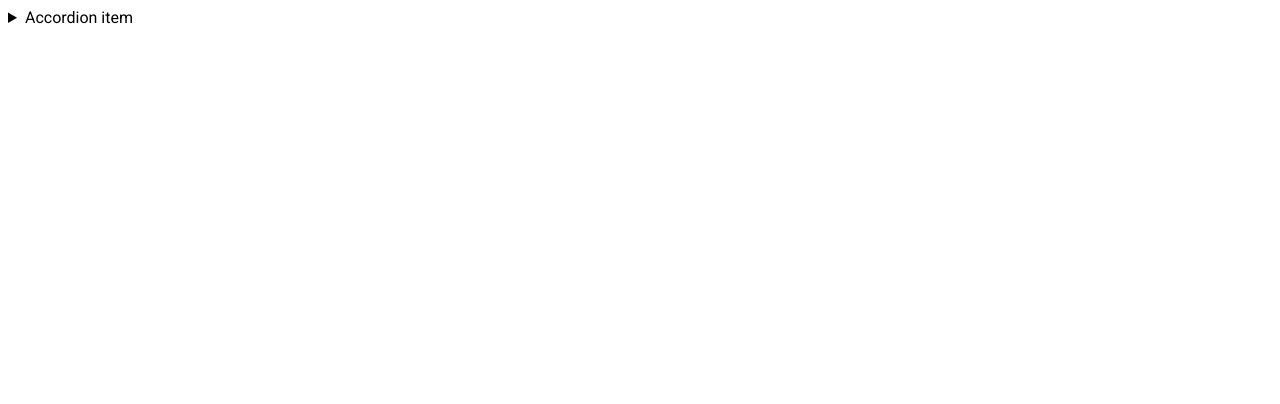
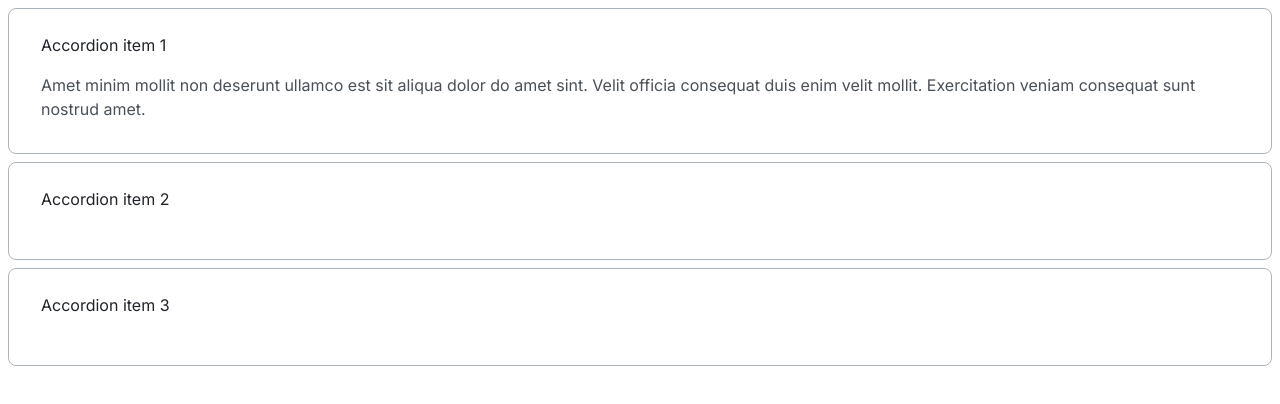
Before and after one commit to js-tasks-ru/htmlcss-20221107_nepogodda, a website: page 03-lection1/02-accordion/index.html in a window 1280 px wide. Drawn offline with Linux system fonts and the light colour scheme.

Commit message:
complete button and accordion components

```diff
--- a/03-lection1/02-accordion/accordion.css
+++ b/03-lection1/02-accordion/accordion.css
@@ -1 +1,40 @@
 /* Стилизация аккордеона */
+.accordion {
+  padding: 24px 32px 32px;
+  border: 1px solid var(--grey-3);
+  border-radius: 8px;
+  margin-bottom: 8px;
+}
+
+.accordion:last-child {
+  margin-bottom: 0;
+}
+
+.accordion__summary {
+  font-family: 'Inter', sans-serif;
+  font-style: normal;
+  font-weight: 400;
+  font-size: 16px;
+  line-height: 24px;
+  color: var(--black);
+  margin-bottom: 16px;
+  cursor: pointer;
+  /* для скрытия стрелочки */
+  /* https://stackoverflow.com/questions/6195329/how-can-you-hide-the-arrow-that-is-displayed-by-default-on-the-html5-details-e*/
+  list-style: none;
+}
+
+.accordion__summary::marker,
+.accordion__summary::-webkit-details-marker {
+  display: none;
+}
+
+.accordion__text {
+  font-family: 'Inter', sans-serif;
+  font-style: normal;
+  font-weight: 400;
+  font-size: 16px;
+  line-height: 24px;
+  color: var(--grey-4);
+  margin: 0;
+}
--- a/03-lection1/02-accordion/index.html
+++ b/03-lection1/02-accordion/index.html
@@ -1,18 +1,41 @@
 <!DOCTYPE html>
 <!-- Страница с аккордеоном -->
 <html lang="ru">
+
 <head>
     <link rel="stylesheet" href="../../assets/css/main.css">
     <link rel="stylesheet" href="./accordion.css">
 </head>
+
 <body>
-        <details>
-            <summary>
-                Accordion item
+
+    <details class="accordion" open>
+        <summary class="accordion__summary">
+            Accordion item 1
         </summary>
-            <p>
-                Hidden content
+        <p class="accordion__text">
+            Amet minim mollit non deserunt ullamco est sit aliqua dolor do amet sint. Velit officia consequat duis enim
+            velit mollit. Exercitation veniam consequat sunt nostrud amet.
+        </p>
+    </details>
+    <details class="accordion">
+        <summary class="accordion__summary">
+            Accordion item 2
+        </summary>
+        <p class="accordion__text">
+            Amet minim mollit non deserunt ullamco est sit aliqua dolor do amet sint. Velit officia consequat duis enim
+            velit mollit. Exercitation veniam consequat sunt nostrud amet.
+        </p>
+    </details>
+    <details class="accordion">
+        <summary class="accordion__summary">
+            Accordion item 3
+        </summary>
+        <p class="accordion__text">
+            Amet minim mollit non deserunt ullamco est sit aliqua dolor do amet sint. Velit officia consequat duis enim
+            velit mollit. Exercitation veniam consequat sunt nostrud amet.
         </p>
     </details>
 </body>
+
 </html>
--- a/assets/css/main.css
+++ b/assets/css/main.css
@@ -11,8 +11,11 @@
   --black: #212429;
   --pink: #f784ad;
   --purple: #7048e8;
-  --blue: #374fc7;
+  --dark-purple: #5028c6;
+  --blue: #4263eb;
+  --dark-blue: #2342c0;
   --red: #f03d3e;
+  --grey: #e5e5e5;
   --grey-1: #f8f9fa;
   --grey-2: #dde2e5;
   --grey-3: #acb5bd;
@@ -24,6 +27,13 @@
 
   --primary: var(--blue);
   --secondary: var(--purple);
+  --primary: var(--blue);
+  --primary-hover: var(--dark-blue);
+
+  --secondary: var(--purple);
+  --secondary-hover: var(--dark-purple);
+
+  --altenate: var(--grey);
 }
 
 * {
```
Also changed, not shown: 03-lection1/01-button/button.css (+53 -0 lines), 03-lection1/01-button/index.html (+14 -6 lines). Lines whose indentation alone changed are shown as unchanged.
